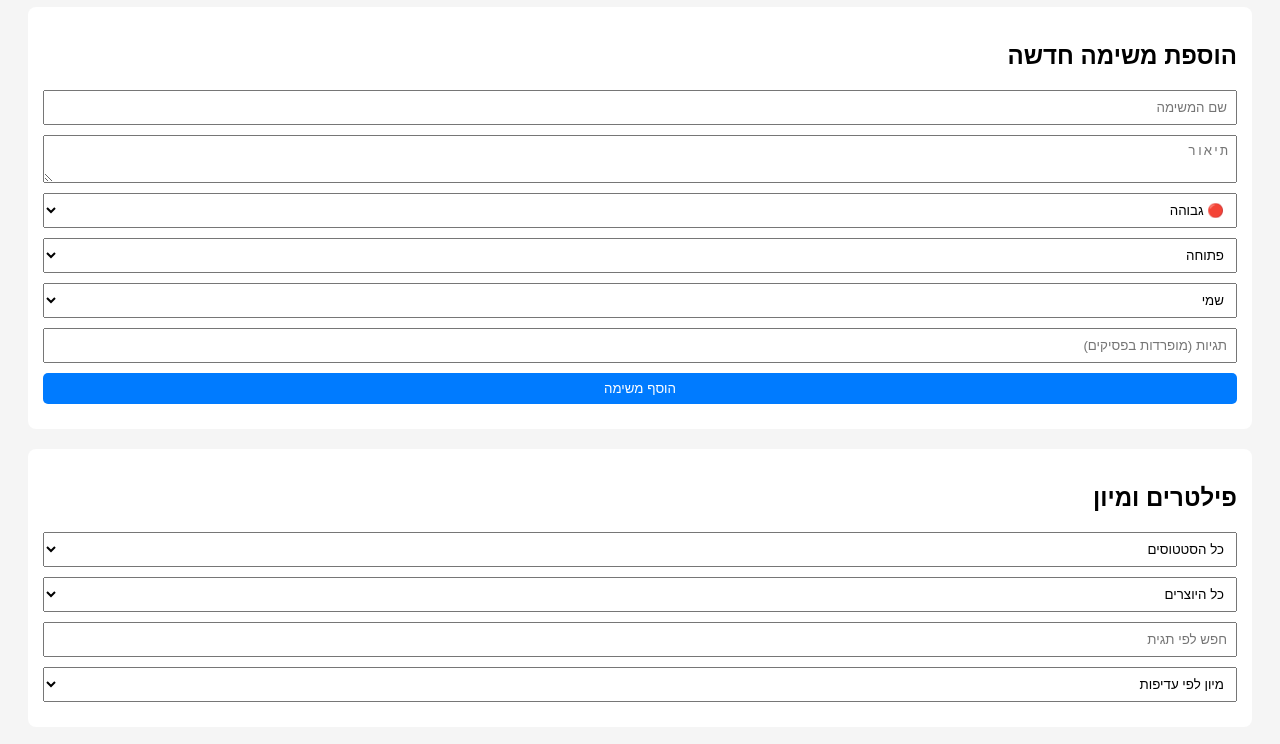
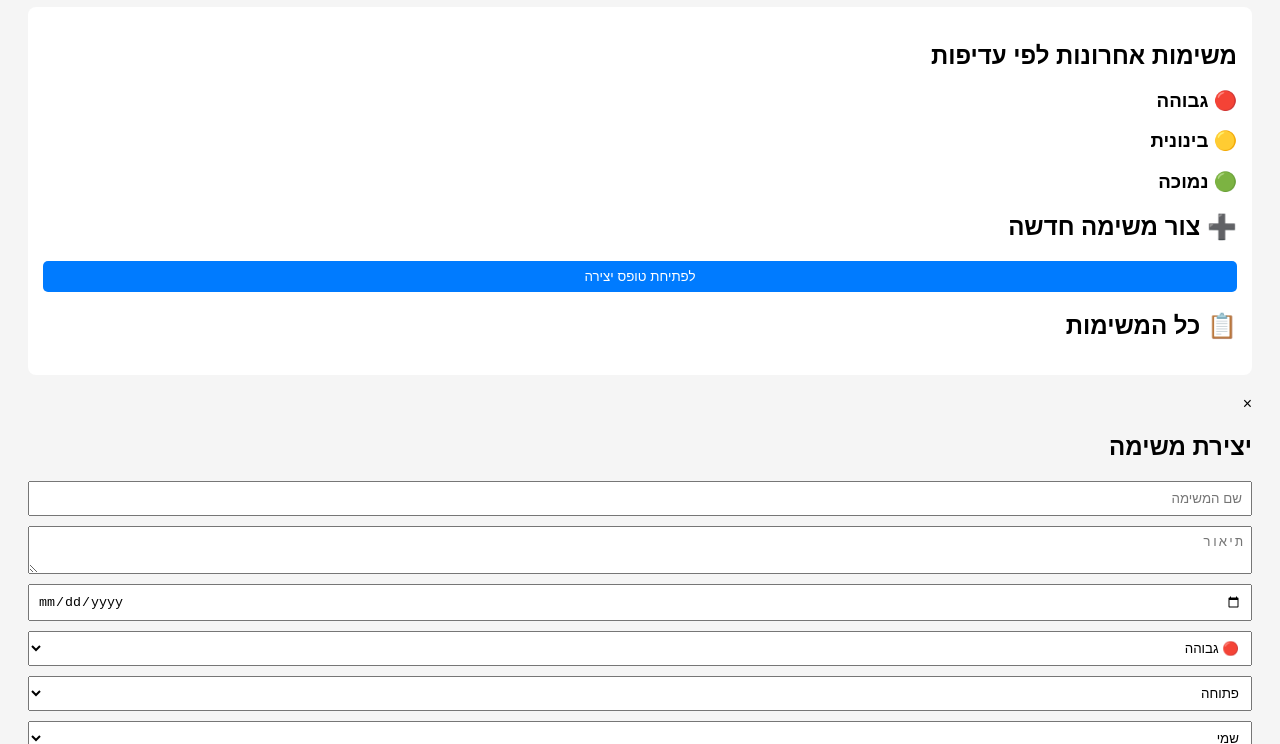
Before and after one commit to shemiafniar/TaskManager, a plain HTML site: page index.html in a window 1280 px wide. Shown: the part 102-846 px from the top of the page. Drawn offline with Linux system fonts and the light colour scheme.

Commit message:
Update task management dashboard layout and titles

```diff
--- a/index.html
+++ b/index.html
@@ -2,18 +2,58 @@
 <html lang="he">
 <head>
   <meta charset="UTF-8">
-  <title>ניהול משימות הבית</title>
+  <title>🏠 Dashboard משימות הבית</title>
   <link rel="stylesheet" href="style.css">
 </head>
 <body>
 
-  <h1>🏠 ניהול משימות הבית</h1>
+  <header>
+    <h1>🏠 Dashboard משימות הבית</h1>
+  </header>
 
-  <section id="task-form">
-    <h2>הוספת משימה חדשה</h2>
+  <section id="dashboard-panels">
+
+    <!-- Panel 1: משימות לפי עדיפות -->
+    <div class="panel" id="priority-dashboard">
+      <h2>משימות אחרונות לפי עדיפות</h2>
+      <div class="priority-block" id="high-priority">
+        <h3>🔴 גבוהה</h3>
+        <div class="tasks-container"></div>
+      </div>
+      <div class="priority-block" id="medium-priority">
+        <h3>🟡 בינונית</h3>
+        <div class="tasks-container"></div>
+      </div>
+      <div class="priority-block" id="low-priority">
+        <h3>🟢 נמוכה</h3>
+        <div class="tasks-container"></div>
+      </div>
+    </div>
+
+    <!-- Panel 2: יצירת משימה חדשה -->
+    <div class="panel" id="new-task-panel">
+      <h2>➕ צור משימה חדשה</h2>
+      <button id="open-task-form">לפתיחת טופס יצירה</button>
+    </div>
+
+    <!-- Panel 3: כל המשימות בכרטיסיות -->
+    <div class="panel" id="all-tasks-panel">
+      <h2>📋 כל המשימות</h2>
+      <div id="tasks"></div>
+    </div>
+
+  </section>
+
+  <!-- Modal ליצירה/עריכה -->
+  <div id="task-modal" class="modal">
+    <div class="modal-content">
+      <span class="close">&times;</span>
+      <h2 id="modal-title">יצירת משימה</h2>
 
       <input type="text" id="title" placeholder="שם המשימה" />
       <textarea id="description" placeholder="תיאור"></textarea>
+
+      <input type="date" id="dueDate" />
 
       <select id="priority">
         <option value="3">🔴 גבוהה</option>
@@ -34,37 +74,9 @@
 
       <input type="text" id="tags" placeholder="תגיות (מופרדות בפסיקים)" />
 
-    <button id="addTask">הוסף משימה</button>
-  </section>
-
-  <section id="task-filters">
-    <h2>פילטרים ומיון</h2>
-    <select id="filterStatus">
-      <option value="all">כל הסטטוסים</option>
-      <option value="open">פתוחה</option>
-      <option value="in-progress">בטיפול</option>
-      <option value="done">בוצעה</option>
-    </select>
-
-    <select id="filterCreator">
-      <option value="all">כל היוצרים</option>
-      <option value="שמי">שמי</option>
-      <option value="שירן">שירן</option>
-    </select>
-
-    <input type="text" id="filterTag" placeholder="חפש לפי תגית" />
-
-    <select id="sortBy">
-      <option value="priority">מיון לפי עדיפות</option>
-      <option value="createdAt">מיון לפי תאריך יצירה</option>
-      <option value="lastUpdated">מיון לפי עדכון אחרון</option>
-    </select>
-  </section>
-
-  <section id="task-list">
-    <h2>רשימת משימות</h2>
-    <div id="tasks"></div>
-  </section>
+      <button id="saveTask">שמור משימה</button>
+    </div>
+  </div>
 
   <script src="app.js"></script>
 </body>
```
Lines whose indentation alone changed are shown as unchanged.
